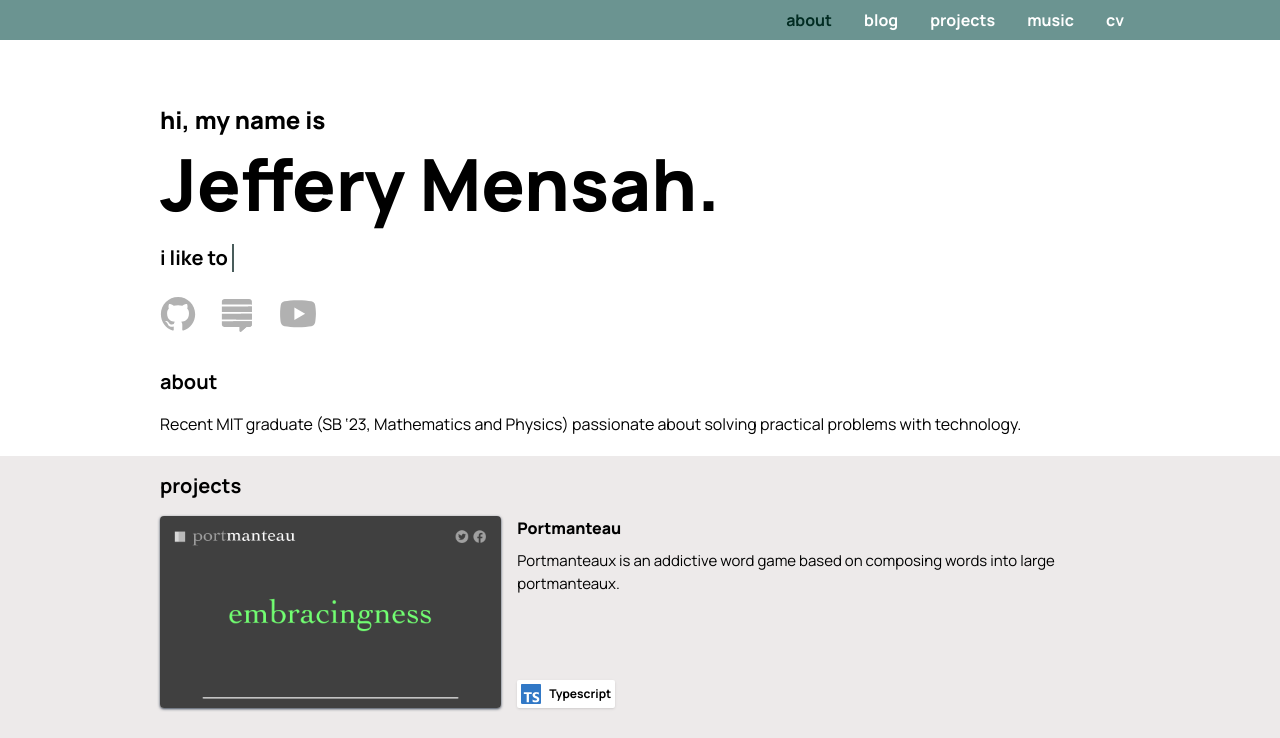
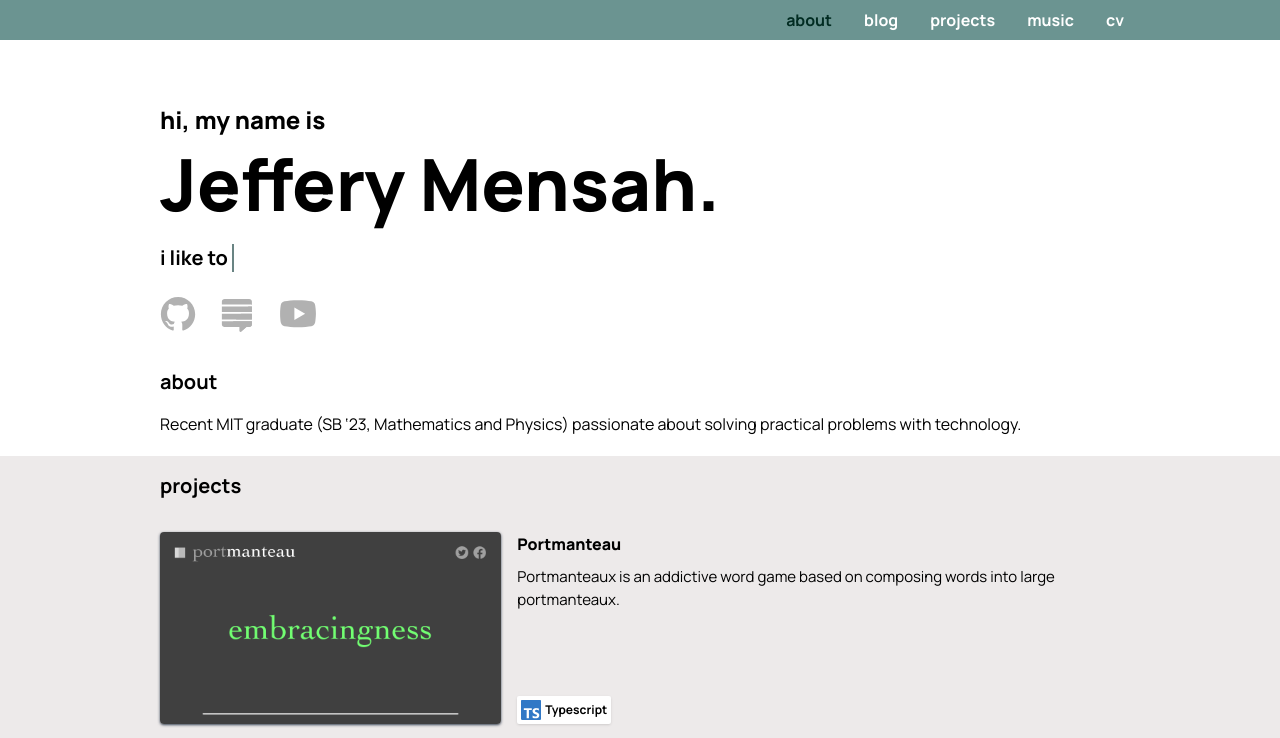
Before and after one commit to mensah-j/portfolio, a Next.js app: page / in a window 1280 px wide. Shown: the top 738 px of the page. Built offline with nearby package versions, Linux system fonts and the light colour scheme.

Commit message:
fix: adjust sizes

```diff
--- a/src/app/(about)/_components/SectionProjects/ProjectItem/ProjectItem.tsx
+++ b/src/app/(about)/_components/SectionProjects/ProjectItem/ProjectItem.tsx
@@ -12,21 +12,21 @@ export interface ProjectItemProps {
 
 export function ProjectItem(props: ProjectItemProps) {
   return (
-    <div className="flex flex-row items-stretch gap-4">
+    <div className="flex flex-row items-stretch gap-4 h-48">
       <a
         href={props.path}
         target="_blank"
         rel="noopener noreferrer"
-        className="shrink-0"
+        className="shrink-0 contents"
       >
         <img
           src={props.image}
           alt={props.name}
-          className="w-auto rounded-[4px] shadow h-48 shadow-gray-600"
+          className="w-auto rounded-[4px] shadow h-full shadow-gray-600"
         />
       </a>
       <div className="flex flex-col justify-between">
-        <div className="flex flex-col gap-2">
+        <div className="flex flex-col items-start gap-2">
           <a
             href={props.path}
             target="_blank"
@@ -35,7 +35,9 @@ export function ProjectItem(props: ProjectItemProps) {
           >
             {props.name}
           </a>
-          <div className="text-[15px]">{props.description}</div>
+          <div className="text-[15px] overflow-ellipsis overflow-hidden">
+            {props.description}
+          </div>
         </div>
         <div className="flex flex-row items-center justify-start gap-4">
           {props.technologies?.map((technology) => (
--- a/src/app/(about)/_components/SectionProjects/ProjectItem/ProjectList.tsx
+++ b/src/app/(about)/_components/SectionProjects/ProjectItem/ProjectList.tsx
@@ -6,7 +6,7 @@ export interface ProjectListProps {
 
 export function ProjectList(props: ProjectListProps) {
   return (
-    <div className="flex flex-col gap-8">
+    <div className="flex flex-col gap-16 pt-4">
       {props.projects.map((project) => (
         <ProjectItem key={project.name} {...project} />
       ))}
--- a/src/app/(about)/_components/SectionProjects/ProjectItem/TechnologyTag.tsx
+++ b/src/app/(about)/_components/SectionProjects/ProjectItem/TechnologyTag.tsx
@@ -5,7 +5,7 @@ export interface TechnologyTagProps {
 
 export function TechnologyTag(props: TechnologyTagProps) {
   return (
-    <div className="box-content flex flex-row items-center h-5 gap-2 p-1 bg-white rounded-sm shadow">
+    <div className="box-content flex flex-row items-center h-5 gap-1 p-1 bg-white rounded-sm shadow">
       <img src={props.logo} className="h-full" />
       <span className="text-xs font-bold">{props.name}</span>
     </div>
```
